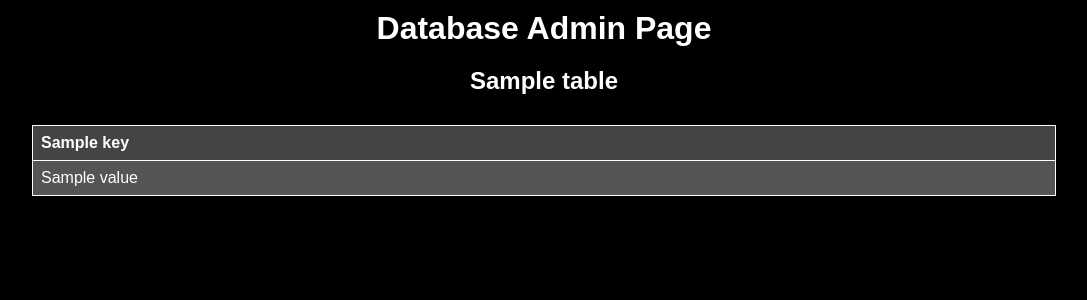
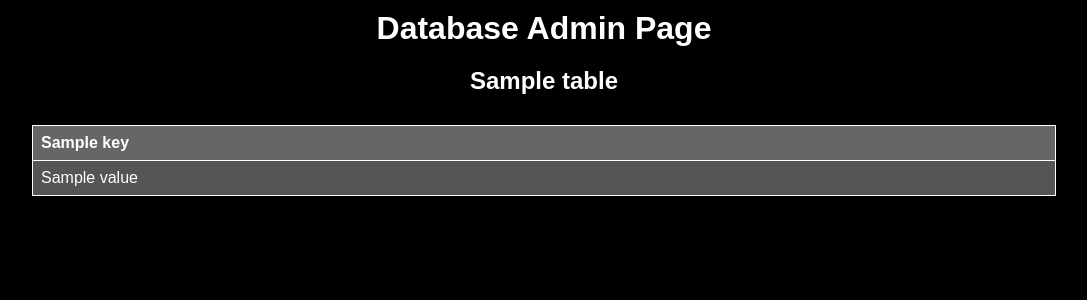
Before and after one commit to Xshir/JustFlyItAppBackend, a Flask app: template templates/database.html in a window 1280 px wide. Shown: the top 300 px of the page, without its empty margins (96-1183 px from the left). Run offline with Flask 2, Linux system fonts and the light colour scheme; the template is opened without the code that fills it: most values are stand-ins (such as "Sample title", 1, 10 or a date in 2020); some libraries are stand-ins or nearby versions.

Commit message:
third commit

```diff
--- a/templates/database.html
+++ b/templates/database.html
@@ -49,6 +49,11 @@
         tr:nth-child(even) {
             background-color: #555;
         }
+
+        /* Style for header cells */
+        th {
+            background-color: #666;
+        }
     </style>
 </head>
 <body>
```
